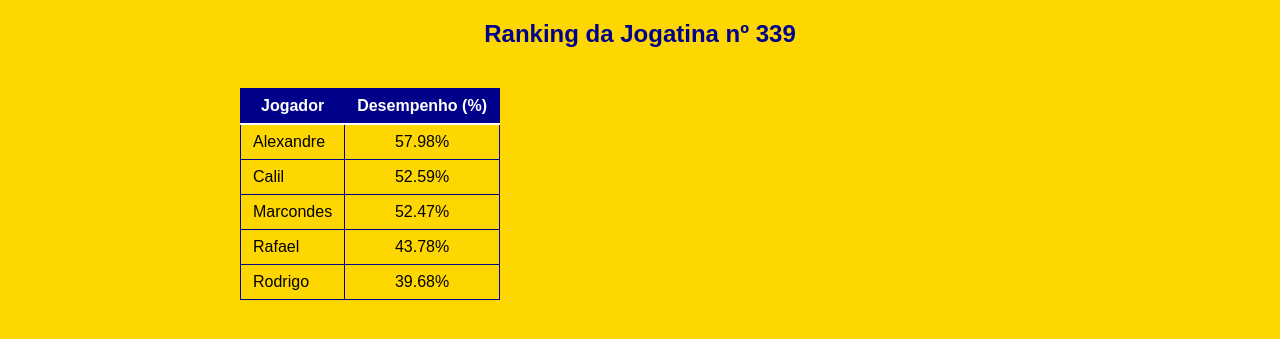
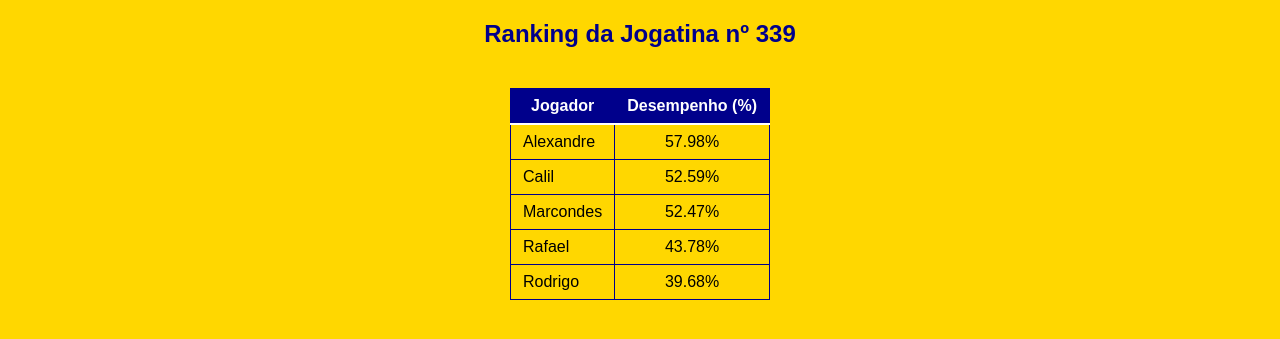
Before and after one commit to PatoDoc/DJ, a plain HTML site: page index.html in a window 1280 px wide. Both pictures are taken after a click on the button "Ranking". Shown: the part 59-398 px from the top of the page. Drawn offline with Linux system fonts and the light colour scheme.

Commit message:
Agora tabela deleta

```diff
--- a/ranking.js
+++ b/ranking.js
@@ -88,6 +88,11 @@ function calculatePerformanceForAllPlayers() {
     // Populate the table using the sorted data
     let table = document.getElementById('rankingTable');
     table.querySelector('tbody').innerHTML = ''; // Clear existing rows
+    var tableHeaderRowCount = 1;
+    var rowCount = table.rows.length;
+    for (var i = tableHeaderRowCount; i < rowCount; i++) {
+    table.deleteRow(tableHeaderRowCount);
+}
     table.style.display = 'block';  // <-- This line makes sure the table is displayed
     playersPerformance.forEach(playerData => {
         let row = table.insertRow();
--- a/rankingNoite.js
+++ b/rankingNoite.js
@@ -47,7 +47,6 @@ function calculateSessionPerformance(date) {
 function populateNightTable(performances) {
     let tableBody = document.getElementById('rankingTable').querySelector('tbody');
     tableBody.innerHTML = ''; // Clear existing rows
-
     performances.forEach(player => {
         let row = tableBody.insertRow();
         let nameCell = row.insertCell(0);
@@ -60,7 +59,7 @@ function populateNightTable(performances) {
 }
 
 function setNightTableTitle(date) {
-    document.getElementById('tableTitle').innerText = `Ranking da Noite for ${date}`;
+    document.getElementById('tableTitle').innerText = `Ranking - ${date}`;
 }
 
 document.getElementById('rankingNoiteButton').addEventListener('click', function() {
--- a/styles.css
+++ b/styles.css
@@ -30,7 +30,7 @@ body {
 #rankingTable {
     margin-top: 20px;
     border-collapse: collapse;
-    width: 800px;
+    width: auto;
     max-width: 100%;
     display: none;
     margin-left: auto;
```
